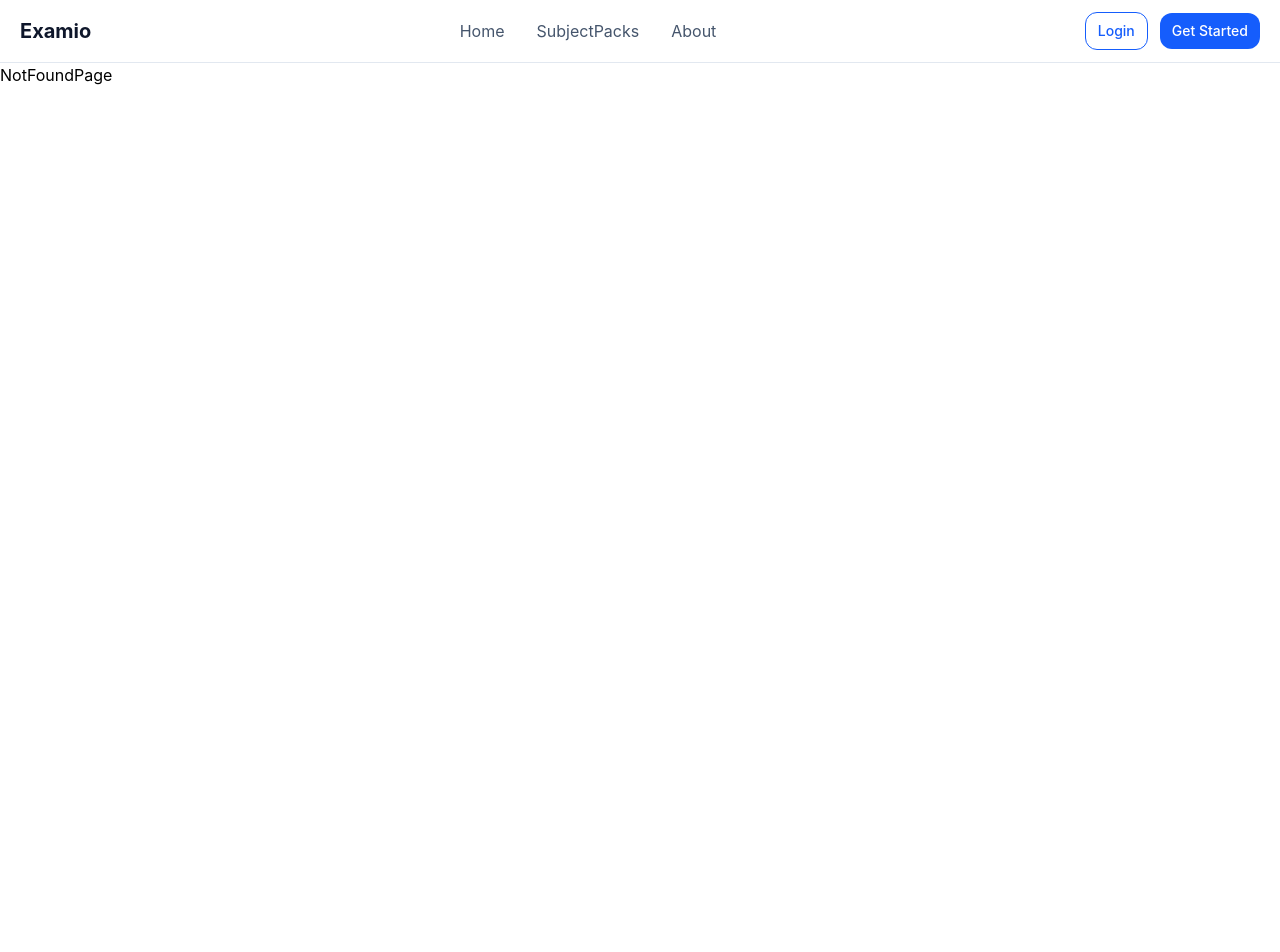
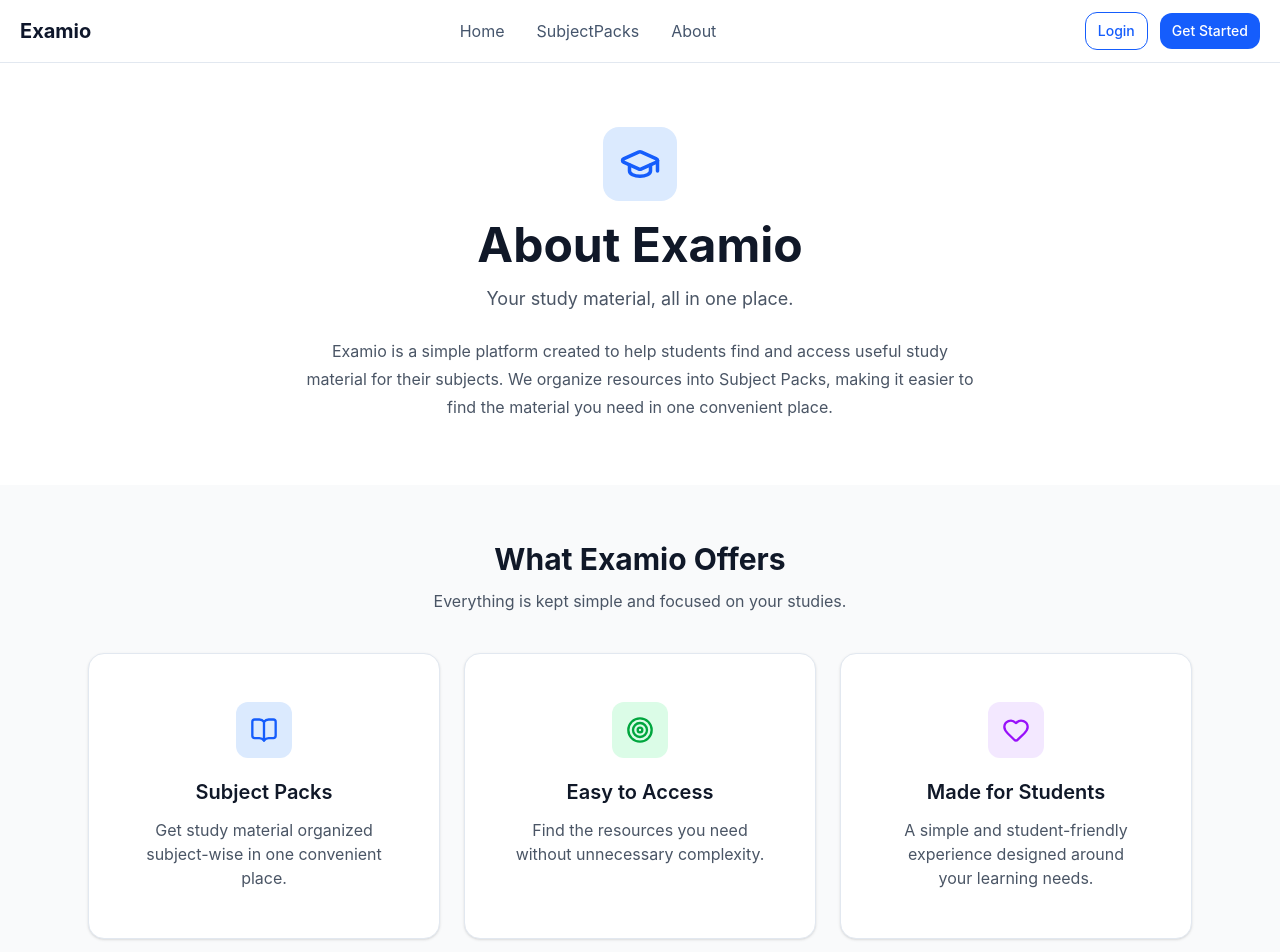
Before and after one commit to nikita-9112/Examio, a React (Vite) app in the folder frontend/: page /about in a window 1280 px wide. Shown: the top 952 px of the page. Before the commit the page ends 800 px from the top, so only its background shows below. Built offline with nearby package versions, Linux system fonts and the light colour scheme.

Commit message:
implemented about.jsx

```diff
--- /dev/null
+++ b/frontend/src/pages/About.jsx
@@ -0,0 +1,182 @@
+import { GraduationCap, BookOpen, Target, Heart } from "lucide-react";
+import { Link } from "react-router-dom";
+
+import Card from "../components/ui/Card";
+import Button from "../components/ui/Button";
+
+const About = ()=> {
+  return (
+    <div className="min-h-screen bg-gray-50">
+
+      {/* Hero Section */}
+      <section className="bg-white">
+        <div className="max-w-6xl mx-auto px-6 py-16 text-center">
+
+          <div className="flex justify-center mb-5">
+            <div className="p-4 rounded-2xl bg-blue-100 text-blue-600">
+              <GraduationCap size={42} />
+            </div>
+          </div>
+
+          <h1 className="text-4xl md:text-5xl font-bold text-gray-900">
+            About Examio
+          </h1>
+
+          <p className="mt-4 text-lg text-gray-600 max-w-2xl mx-auto">
+            Your study material, all in one place.
+          </p>
+
+          <p className="mt-6 text-gray-600 max-w-2xl mx-auto leading-7">
+            Examio is a simple platform created to help students
+            find and access useful study material for their subjects.
+            We organize resources into Subject Packs, making it easier
+            to find the material you need in one convenient place.
+          </p>
+
+        </div>
+      </section>
+
+
+      {/* What Examio Offers */}
+      <section className="max-w-6xl mx-auto px-6 py-14">
+
+        <h2 className="text-3xl font-bold text-gray-900 text-center">
+          What Examio Offers
+        </h2>
+
+        <p className="text-center text-gray-600 mt-3">
+          Everything is kept simple and focused on your studies.
+        </p>
+
+
+        <div className="grid grid-cols-1 md:grid-cols-3 gap-6 mt-10">
+
+          {/* Subject Packs */}
+          <Card>
+            <div className="p-6 text-center">
+
+              <div className="w-14 h-14 mx-auto flex items-center justify-center
+                              rounded-xl bg-blue-100 text-blue-600">
+                <BookOpen size={28} />
+              </div>
+
+              <h3 className="text-xl font-semibold text-gray-900 mt-5">
+                Subject Packs
+              </h3>
+
+              <p className="text-gray-600 mt-3 leading-6">
+                Get study material organized subject-wise in one
+                convenient place.
+              </p>
+
+            </div>
+          </Card>
+
+
+          {/* Easy Access */}
+          <Card>
+            <div className="p-6 text-center">
+
+              <div className="w-14 h-14 mx-auto flex items-center justify-center
+                              rounded-xl bg-green-100 text-green-600">
+                <Target size={28} />
+              </div>
+
+              <h3 className="text-xl font-semibold text-gray-900 mt-5">
+                Easy to Access
+              </h3>
+
+              <p className="text-gray-600 mt-3 leading-6">
+                Find the resources you need without unnecessary
+                complexity.
+              </p>
+
+            </div>
+          </Card>
+
+
+          {/* Student Focused */}
+          <Card>
+            <div className="p-6 text-center">
+
+              <div className="w-14 h-14 mx-auto flex items-center justify-center
+                              rounded-xl bg-purple-100 text-purple-600">
+                <Heart size={28} />
+              </div>
+
+              <h3 className="text-xl font-semibold text-gray-900 mt-5">
+                Made for Students
+              </h3>
+
+              <p className="text-gray-600 mt-3 leading-6">
+                A simple and student-friendly experience designed
+                around your learning needs.
+              </p>
+
+            </div>
+          </Card>
+
+        </div>
+
+      </section>
+
+
+      {/* Our Goal */}
+      <section className="bg-white border-y border-gray-100">
+
+        <div className="max-w-4xl mx-auto px-6 py-16 text-center">
+
+          <h2 className="text-3xl font-bold text-gray-900">
+            Our Goal
+          </h2>
+
+          <p className="mt-5 text-gray-600 leading-7">
+            Our goal is simple — to make quality study material
+            easier to find and access.
+          </p>
+
+          <div className="mt-8 bg-blue-50 border border-blue-100
+                          rounded-2xl p-8">
+
+            <p className="text-2xl md:text-3xl font-semibold text-blue-700">
+              "Make studying simpler. Stay organized."
+            </p>
+
+          </div>
+
+        </div>
+
+      </section>
+
+
+      {/* CTA */}
+      <section className="max-w-6xl mx-auto px-6 py-16">
+
+        <div className="bg-indigo-700 rounded-3xl px-6 py-12
+                        text-center text-white">
+
+          <h2 className="text-3xl font-bold">
+            Ready to explore your Subject Packs?
+          </h2>
+
+          <p className="mt-3 text-blue-100">
+            Find the study material you need and get started.
+          </p>
+
+          <div className="mt-7">
+            <Link to="/subject-packs">
+              <Button>
+                Explore Subject Packs
+              </Button>
+            </Link>
+          </div>
+
+        </div>
+
+      </section>
+
+    </div>
+  );
+}
+
+export default About;
--- a/frontend/src/routes/AppRoutes.jsx
+++ b/frontend/src/routes/AppRoutes.jsx
@@ -14,6 +14,7 @@ import ProtectedPaperViewer from "../pages/ProtectedPaperViewer";
 import SubjectPacksPage from "../pages/SubjectPacksPage";
 import ForgotPass from '../pages/ForgotPass';
 import ResetPassword from '../pages/ResetPassword';
+import About from "../pages/About";
 
 
 const AppRoutes = () =>{
@@ -31,6 +32,7 @@ const AppRoutes = () =>{
       <Route path='/register' element={<Registerpage/>} />
       <Route path='/subject/:id' element={<SubjectDetailsPage/>} />
       <Route path="/subject-packs" element={<SubjectPacksPage />}/>
+      <Route path="/about" element={<About />}/>
       <Route path='*' element={<NotFoundPage/>} />
       <Route
       path="/paper/:subjectPackId/:paperId"
```
